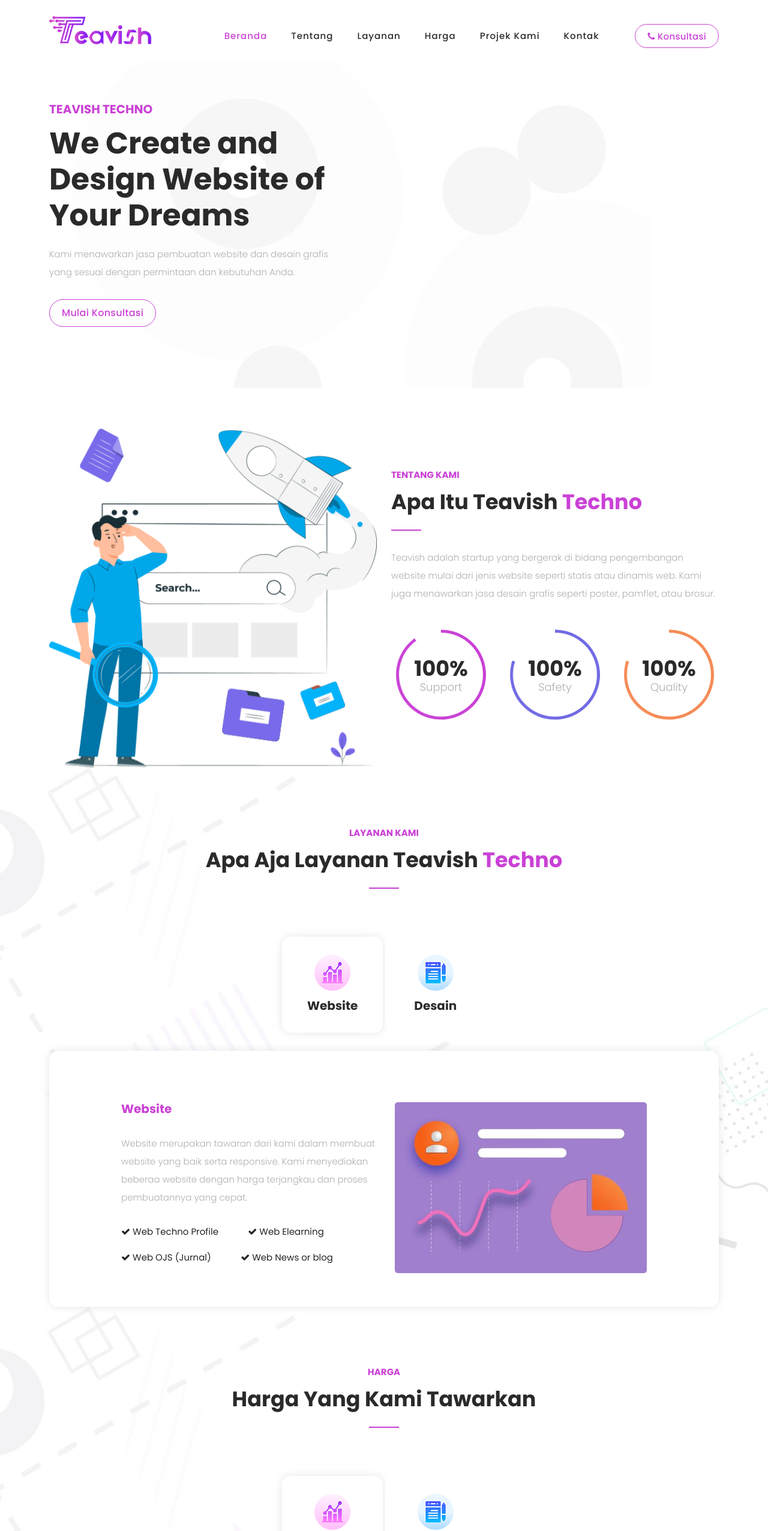
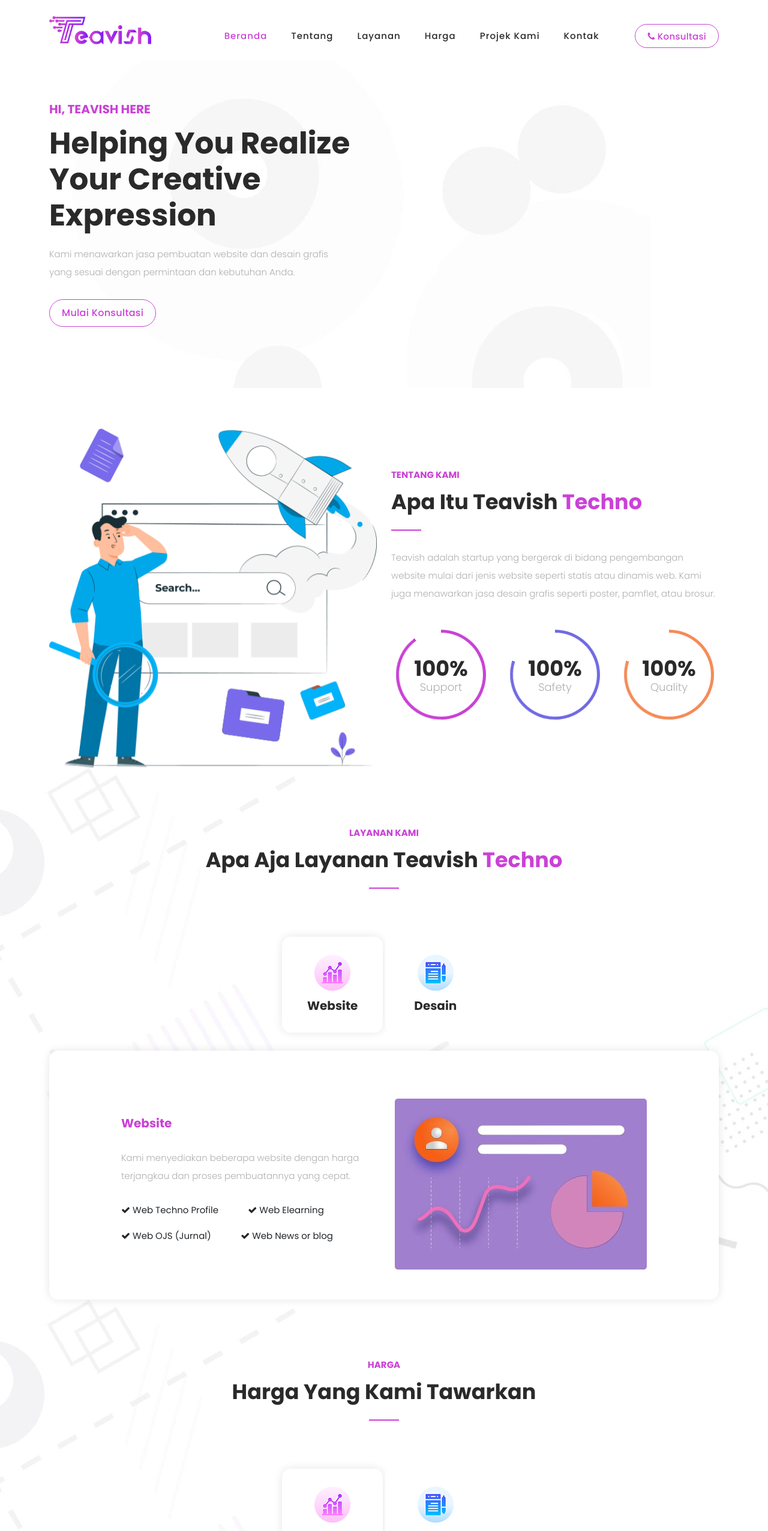
Before and after one commit to teavishcompany/teavishcompany.github.io, a plain HTML site: page index.html in a window 1280 px wide. Shown: the top 2553 px of the page at 60% size. Drawn offline with nearby package versions, Linux system fonts and the light colour scheme; some packages are replaced by stand-ins of ours; a script that the page names is missing.

Commit message:
Update index.html

```diff
--- a/index.html
+++ b/index.html
@@ -100,8 +100,8 @@
               <div class="left-content show-up header-text wow fadeInLeft" data-wow-duration="1s" data-wow-delay="1s">
                 <div class="row">
                   <div class="col-lg-12">
-                    <h6>Teavish Techno</h6>
-                    <h2>We Create and Design Website of Your Dreams</h2>
+                    <h6>Hi, Teavish Here</h6>
+                    <h2>Helping You Realize Your Creative Expression</h2>
                     <p>
                       Kami menawarkan jasa pembuatan website dan desain grafis yang sesuai dengan permintaan dan
                       kebutuhan Anda.
@@ -250,8 +250,7 @@
                               <div class="left-text">
                                 <h4>Website</h4>
                                 <p>
-                                  Website merupakan tawaran dari kami dalam membuat website yang baik serta responsive.
-                                  Kami menyediakan beberaa website dengan harga terjangkau dan proses pembuatannya yang
+                                  Kami menyediakan beberapa website dengan harga terjangkau dan proses pembuatannya yang
                                   cepat.
                                 </p>
                                 <div class="ticks-list">
@@ -823,7 +822,7 @@
                       <div class="info-post">
                         <div class="icon">
                           <img src="assets/images/phone-icon.png" alt="" />
-                          <a href="#">085735621003</a>
+                          <a href="#">082229872328</a>
                         </div>
                       </div>
                     </div>
```
